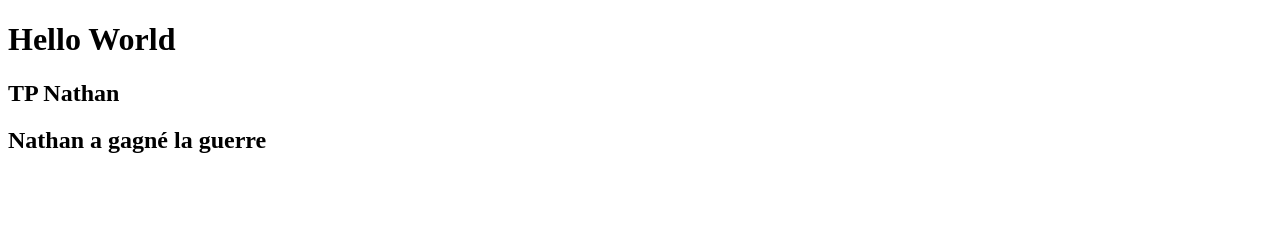
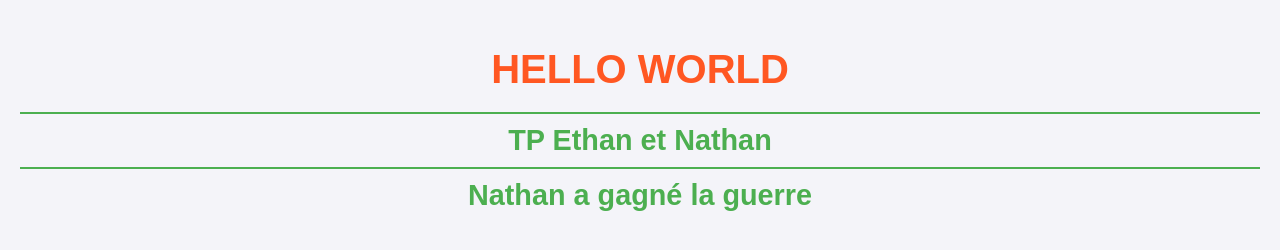
Before and after one commit to EthanDahanORT/TD4, a plain HTML site: page index.html in a window 1280 px wide. Drawn offline with Linux system fonts and the light colour scheme.

Commit message:
commit wikipedia

```diff
--- a/index.html
+++ b/index.html
@@ -1,9 +1,17 @@
 <!DOCTYPE html>
+<html lang="fr">
 
-<html>
+<head>
+    <meta charset="UTF-8">
+    <title>TP Ethan et Nathan</title>
+    <link rel="icon" href="favicon.ico" type="image/x-icon">
+    <link rel="stylesheet" href="style.css">
+</head>
 
-<h1>Hello World</h1>
-<h2>TP Nathan</h2>
-<h2>Nathan a gagné la guerre</h2>
+<body>
+    <h1>Hello World</h1>
+    <h2>TP Ethan et Nathan</h2>
+    <h2>Nathan a gagné la guerre</h2>
+</body>
 
 </html>
--- a/style.css
+++ b/style.css
@@ -0,0 +1,32 @@
+/* Style pour le corps de la page */
+body {
+    font-family: Arial, sans-serif;
+    background-color: #f4f4f9;
+    margin: 0;
+    padding: 20px;
+    color: #333;
+}
+
+/* Style pour le titre principal */
+h1 {
+    color: #ff5722;
+    font-size: 2.5em;
+    text-align: center;
+    text-transform: uppercase;
+    margin-bottom: 20px;
+}
+
+/* Style pour les sous-titres */
+h2 {
+    color: #4caf50;
+    font-size: 1.8em;
+    text-align: center;
+    margin: 10px 0;
+}
+
+/* Ajout d'une bordure aux sous-titres */
+h2:nth-child(2) {
+    border-top: 2px solid #4caf50;
+    border-bottom: 2px solid #4caf50;
+    padding: 10px 0;
+}
```
